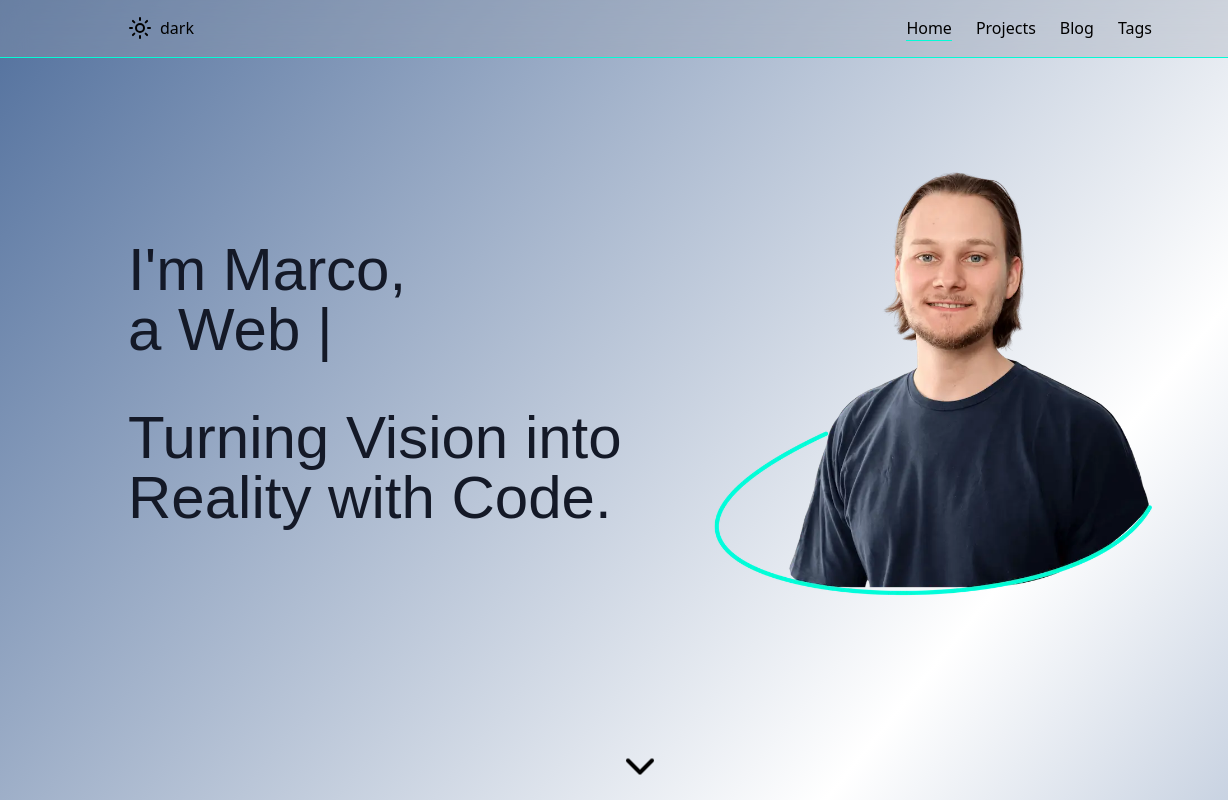
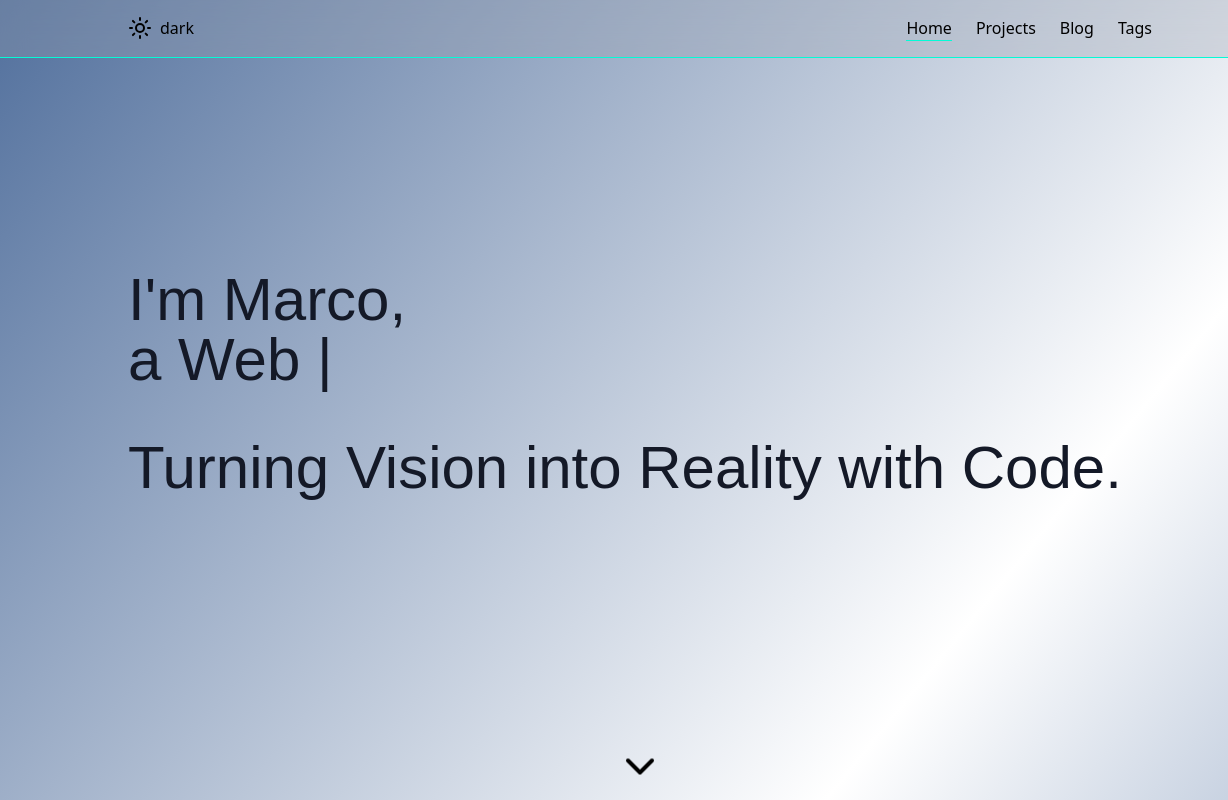
Before and after one commit to marcorosenbaum/astro-portfolio, an Astro site: page / in a window 1280 px wide. Shown: the top 800 px of the page, 0-1228 px from the left. Built offline with nearby package versions, Linux system fonts and the light colour scheme; Astro itself is replaced by a stand-in of ours.

Commit message:
commented out image on home page

```diff
--- a/src/pages/index.astro
+++ b/src/pages/index.astro
@@ -1,6 +1,5 @@
 ---
 import BaseLayout from '../layouts/BaseLayout.astro';
-import TypewriterText from '../components/TypewriterText/TypewriterText';
 import photoMarco400w from 'public/uploads/photo-marco-400w.webp';
 import photoMarco600w from 'public/uploads/photo-marco-600w.webp';
 import photoMarco800w from 'public/uploads/photo-marco-800w.webp';
@@ -9,6 +8,7 @@ import photoMarco1200w from 'public/uploads/photo-marco-1200w.webp';
 import photoMarco1600w from 'public/uploads/photo-marco-1600w.webp';
 import photoMarco2000w from 'public/uploads/photo-marco-2000w.webp';
 
+import TypewriterText from '../components/TypewriterText/TypewriterText.tsx';
 import Skills from '@/components/Skills';
 import ChevronDown from '@/components/ChevronDown.tsx';
 const pageTitle = 'Marco Rosenbaum';
@@ -31,7 +31,7 @@ const pageDescription = 'Marco Rosenbaum - Web Developer based in Stockholm';
           Turning Vision into Reality with Code.
         </h1>
       </div>
-      <div class="max-h-[40vh] lg:max-w-[35vw] lg:max-h-[80vh]">
+      <!-- <div class="max-h-[40vh] lg:max-w-[35vw] lg:max-h-[80vh]">
         <img
           class="mx-auto text-center h-full object-contain"
           srcset={`
@@ -50,7 +50,7 @@ const pageDescription = 'Marco Rosenbaum - Web Developer based in Stockholm';
           height="920"
           alt="Photo of Marco Rosenbaum"
         />
-      </div>
+      </div> -->
     </div>
 
     <ChevronDown client:only />
```
